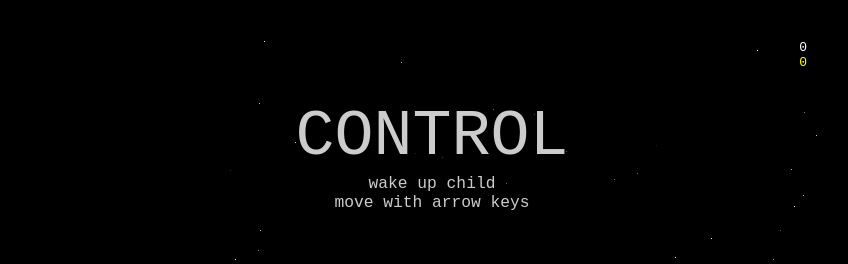
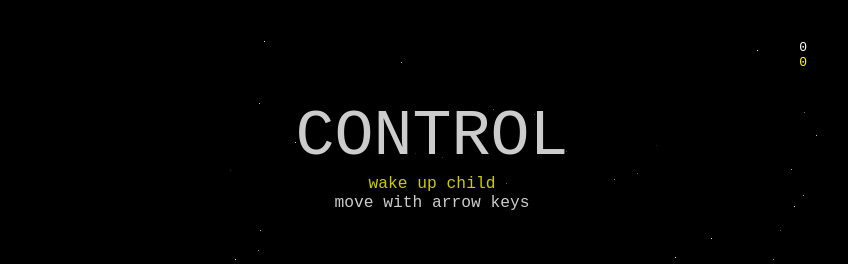
Before and after one commit to loganfranken/control, a plain HTML site: page index.html in a window 1280 px wide. Shown: the top 264 px of the page, without its empty margins (208-1056 px from the left). Drawn offline with Linux system fonts and the light colour scheme.

Commit message:
Changed color of narrative text

```diff
--- a/style/main.css
+++ b/style/main.css
@@ -54,7 +54,7 @@ canvas:focus
   width: 750px;
 }
 
-#high-score
+#high-score, #narrative
 {
   color: #FF0;
 }
```
